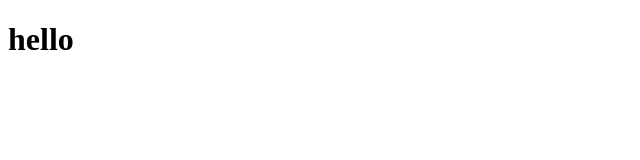
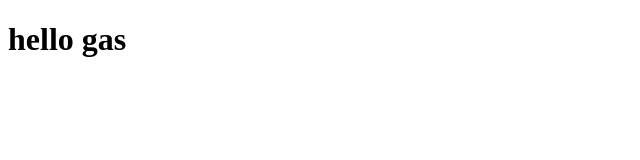
Before and after one commit to JiraponMaithong/learn-github, a plain HTML site: page index.html in a window 1280 px wide. Shown: the whole page, without its empty margins (0-640 px from the left). Drawn offline with Linux system fonts and the light colour scheme.

Commit message:
update index

```diff
--- a/index.html
+++ b/index.html
@@ -7,8 +7,6 @@
     <title>Document</title>
 </head>
 <body>
-    <h1>hello
-
-    </h1>
+    <h1>hello gas</h1>
 </body>
 </html>
```
